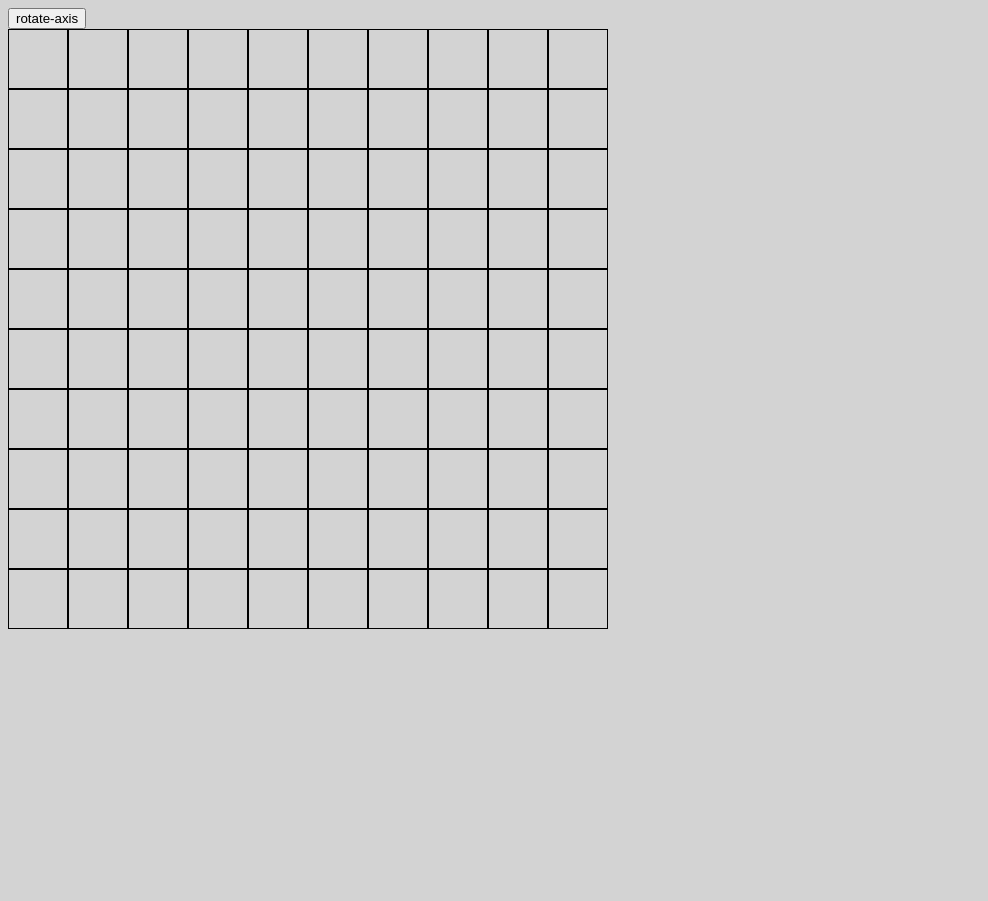
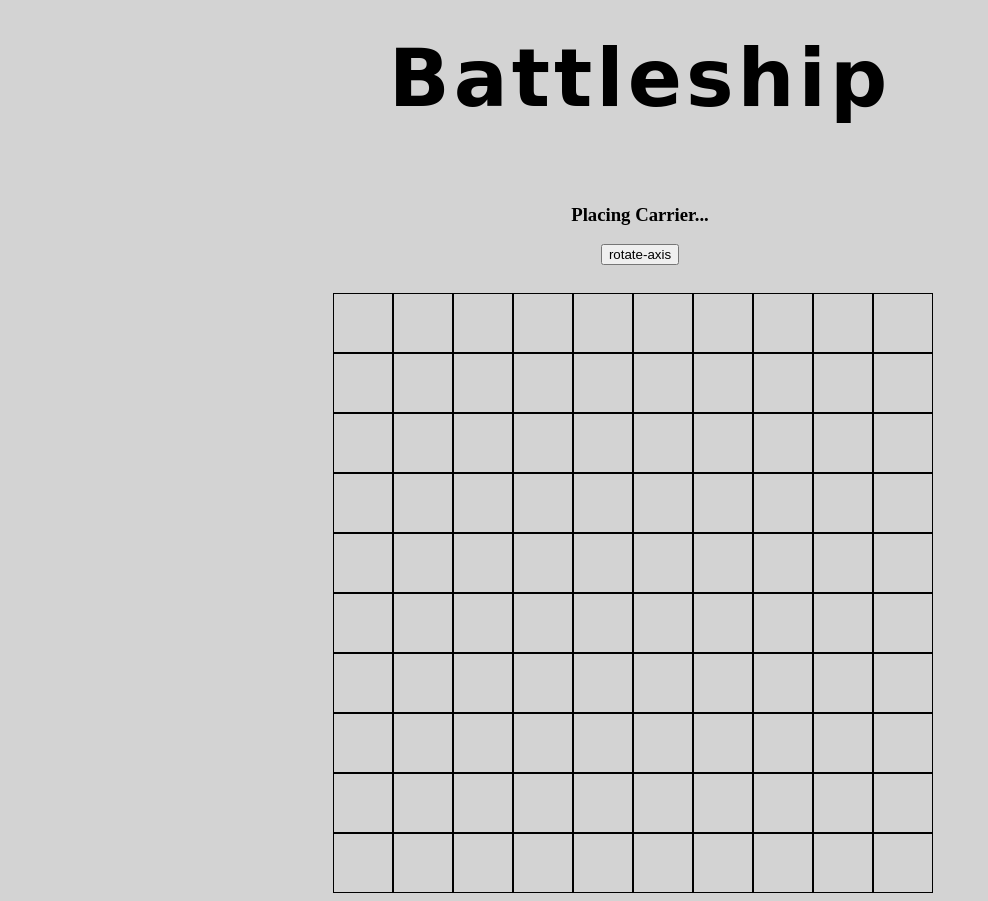
Before and after one commit to kaddy120/battleship, a website built with webpack: page src/index.html in a window 1280 px wide. Shown: the whole page, without its empty margins (0-988 px from the left). Before the commit the page ends 800 px from the top, so only its background shows below. Built offline with nearby package versions, Linux system fonts and the light colour scheme; a web font is replaced by a local one.

Commit message:
create a simple splash screen

```diff
--- a/src/css/style.css
+++ b/src/css/style.css
@@ -4,7 +4,16 @@ body {
 
 .water-container {
   display: flex;
+  justify-content: center;
   width: 100%;
+}
+
+h3{
+  text-align: center;
+}
+
+button{
+  margin-inline: auto;
 }
 
 .player-1,
@@ -33,6 +42,27 @@ body {
   background: red;
 }
 
-.hide{
+
+.game-title {
+  font-family: 'Big Shoulders Stencil Text', cursive;
+  font-size: 5rem;
+  font-weight: 900;
+  letter-spacing: 0.25rem;
+  text-align: center;
+  margin-block: 2rem;
+}
+
+.container {
+  margin-inline: auto;
+}
+
+.placing-ship{
+  display: flex;
+  flex-direction: column;
+  align-items: center;
+  padding-block: 1.75rem;
+}
+
+.hide {
   display: none;
 }
--- a/src/index.html
+++ b/src/index.html
@@ -1,16 +1,28 @@
 <!DOCTYPE html>
 <html lang="en">
+
 <head>
   <title></title>
   <meta charset="UTF-8" />
   <meta name="viewport" content="width=device-width, initial-scale=1" />
+  <link
+    href="https://fonts.googleapis.com/css2?family=Big+Shoulders+Stencil+Text:wght@400;700;900&amp;family=Poppins:wght@400;700;900&amp;display=swap"
+    rel="stylesheet" />
 </head>
 
 <body>
-  <div>
-      <button id='rotate-axis'>rotate-axis</button>
-    <div id="content"></div>
-  </div>
+  <header>
+    <h1 class="game-title">Battleship</h1>
+  </header>
+  <main>
+    <div class="container">
+      <div class="placing-ship">
+        <h3>Placing <span>Carrier</span>...</h3>
+        <button id="rotate-axis">rotate-axis</button>
+      </div>
+      <div id="content"></div>
+    </div>
+  </main>
 </body>
 
 </html>
--- a/src/splashScreen.js
+++ b/src/splashScreen.js
@@ -78,6 +78,7 @@ class SplashScreen {
 
       // remove event listener after adding all ships
       if (this.addingShip === 5) {
+        document.querySelector('.placing-ship').classList.add('hide');
         this.player2Board.classList.remove('hide');
         this.player1Squares.forEach((square) => {
           square.removeEventListener('click', this.handleAddShip);
```
